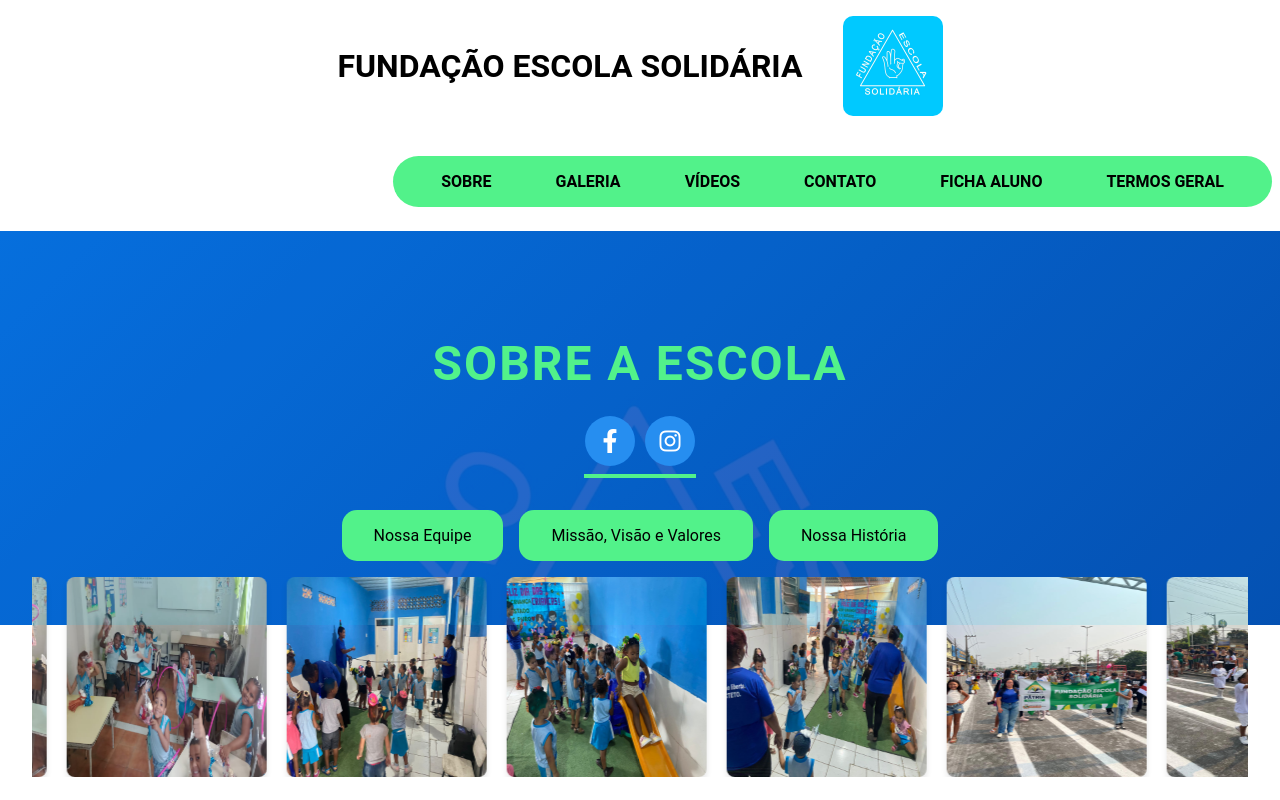
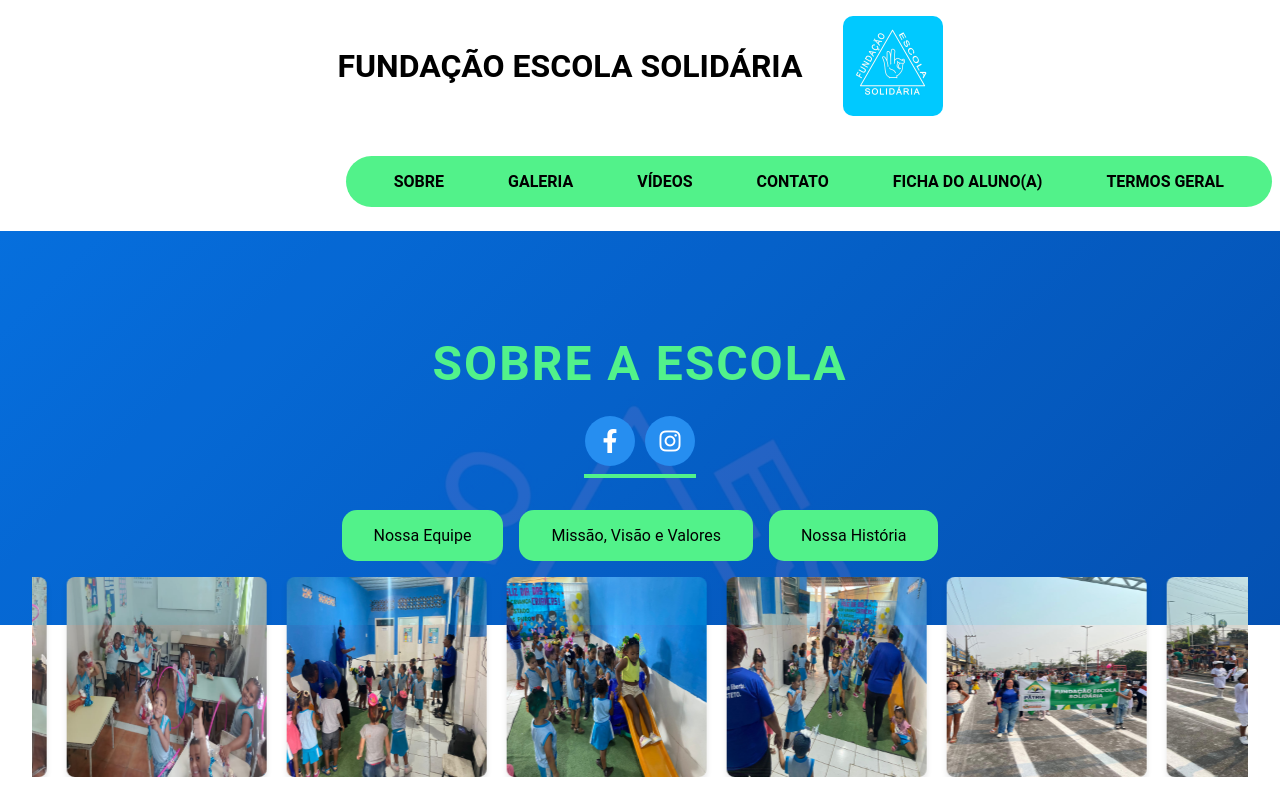
Before and after one commit to company2002/fundacaoescolasolidaria2003, a plain HTML site: page index.html in a window 1280 px wide. Shown: the top 800 px of the page. Drawn offline with Linux system fonts and the light colour scheme.

Commit message:
Update index.html

```diff
--- a/index.html
+++ b/index.html
@@ -1000,7 +1000,7 @@
             <li><a href="#galeria">Galeria</a></li>
             <li><a href="#videos">Vídeos</a></li>
             <li><a href="#contato">Contato</a></li>
-            <li><a href="ficha.html">Ficha Aluno</a></li>
+            <li><a href="ficha.html">Ficha do Aluno(a)</a></li>
             <li><a href="termo.html">Termos Geral</a></li>
         </ul>
         <!-- Botão para fechar o menu -->
```
